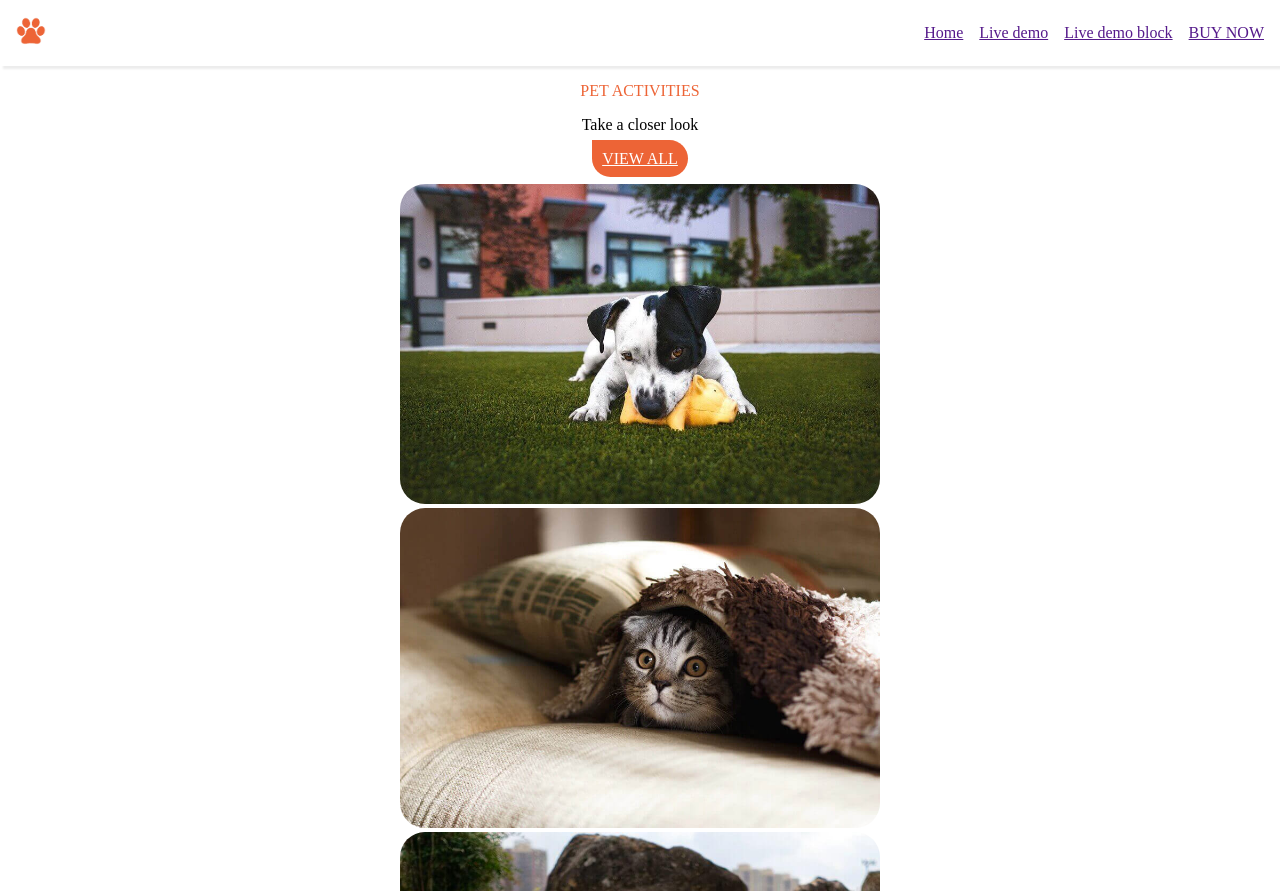
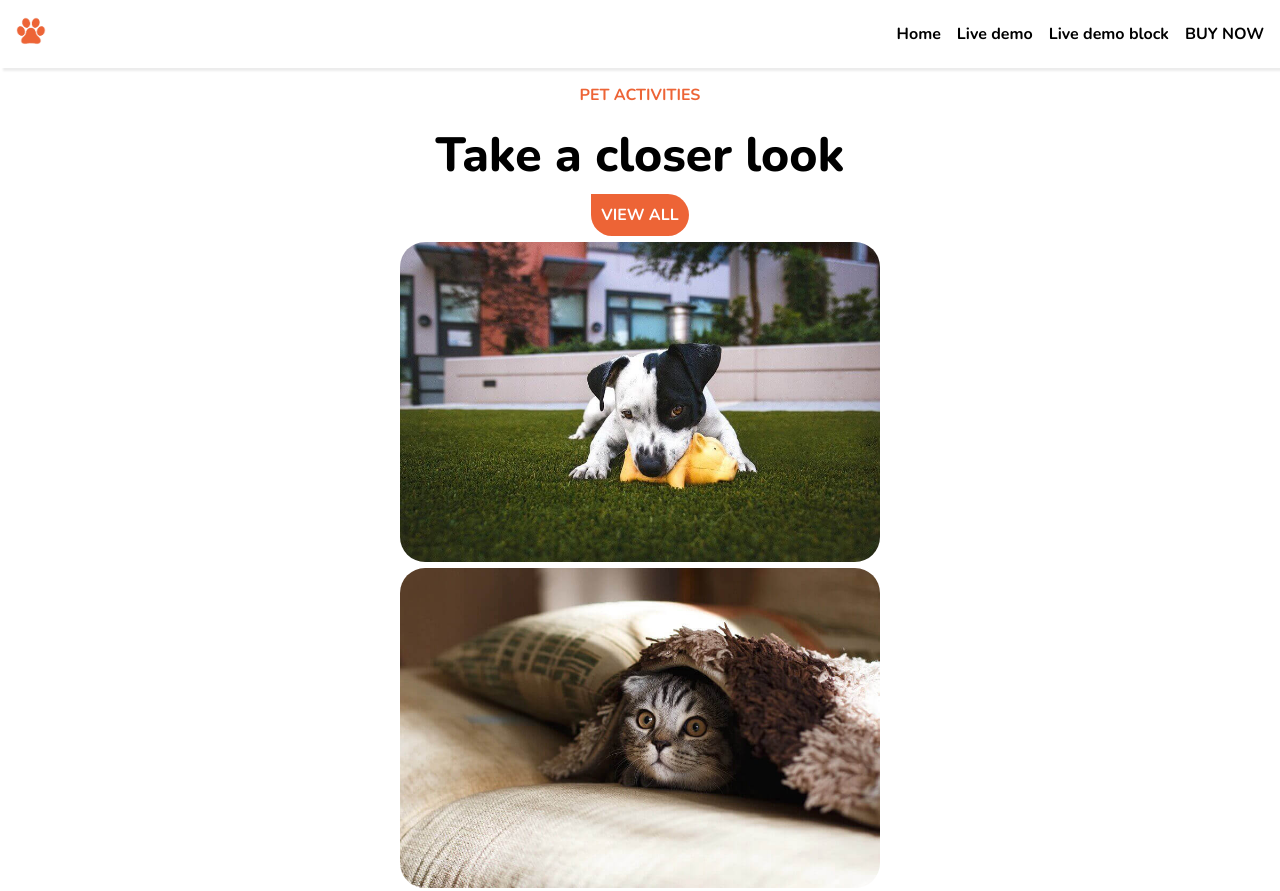
Before and after one commit to Malethik/Week1-Challenge04, a website: page index.html in a window 1280 px wide. Shown: the top 891 px of the page. Drawn offline with nearby package versions, Linux system fonts and the light colour scheme.

Commit message:
Updating files

```diff
--- a/index.html
+++ b/index.html
@@ -7,6 +7,12 @@
     <title>Challenge Week1 Challenge 03</title>
     <link rel="shortcut icon" href="img/logo2.png" type="image/x-icon" />
     <link rel="stylesheet" href="style.css" />
+    <link rel="preconnect" href="https://fonts.googleapis.com" />
+    <link rel="preconnect" href="https://fonts.gstatic.com" crossorigin />
+    <link
+      href="https://fonts.googleapis.com/css2?family=Nunito:ital,wght@0,200..1000;1,200..1000&display=swap"
+      rel="stylesheet"
+    />
   </head>
   <body>
     <header class="banner">
@@ -21,16 +27,14 @@
         <a href=""><img src="img/menu.svg" alt="menu" width="30px" /></a>
       </div>
     </header>
-    <main>
-      <div><p class="title">PET ACTIVITIES</p></div>
-      <div><p>Take a closer look</p></div>
+    <main class="desktop-mode">
+      <div class="title"><p class="title">PET ACTIVITIES</p></div>
+      <div><p class="p2">Take a closer look</p></div>
       <div><a href="" rel="view all" class="view-all">VIEW ALL</a></div>
       <section class="image desktop-image">
-        <img src="img/01.jpg" alt="dog" class="image" /><img
-          src="img/02.jpg"
-          alt="cat"
-          class="image"
-        /><img src="img/03.jpg" alt="dog2" class="image" />
+        <div><img src="img/01.jpg" alt="dog" class="image" /></div>
+        <div><img src="img/02.jpg" alt="cat" class="image" /></div>
+        <div><img src="img/03.jpg" alt="dog2" class="image" /></div>
       </section>
     </main>
   </body>
--- a/style.css
+++ b/style.css
@@ -6,19 +6,38 @@
   font-size: 100%;
   font: inherit;
   vertical-align: baseline;
+  font-family: 'Nunito', sans-serif;
+  font-optical-sizing: auto;
 }
 
-@media (width > 550px) {
+@media (width > 680px) {
   header {
     .mobile-menu {
       display: none;
     }
-    .desktop-menu {
+    .desktop-menu,
+    a {
       display: flex;
       gap: 1rem;
+      font-weight: bold;
+      text-decoration: none;
+      color: #000000;
     }
     .banner {
       justify-content: flex-end;
+    }
+  }
+  main {
+    .desktop-mode {
+      flex-direction: row;
+      align-items: flex-end;
+      flex-wrap: wrap;
+      justify-content: center;
+    }
+
+    .desktop-image {
+      gap: 1rem;
+      display: inline;
     }
   }
 }
@@ -40,9 +59,16 @@ main {
 }
 .title {
   color: #ed6436;
+  font-weight: bold;
+}
+.p2 {
+  font-size: 3rem;
+  font-weight: 800;
 }
 .view-all {
   color: #ffffff;
+  font-weight: bold;
+  text-decoration: none;
   padding: 10px;
   background-color: #ed6436;
   border-radius: 0 25px 25px 25px;
```
